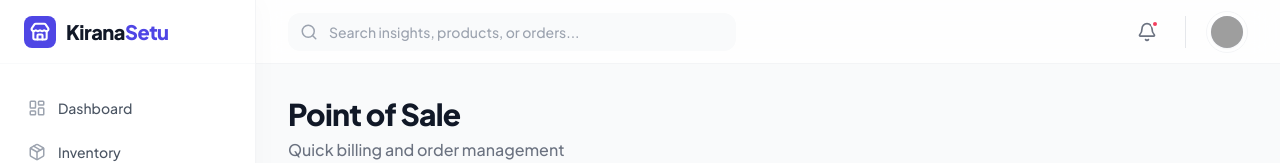
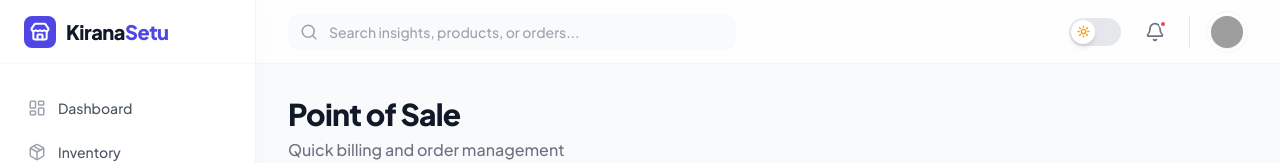
Before and after one commit to mann2007-ptl/kiranaSetu, a React (Vite) app in the folder frontend/: page /sales in a window 1280 px wide. Shown: the top 163 px of the page. Built offline with nearby package versions, Linux system fonts and the light colour scheme; grey boxes are pictures that could not be loaded.

Commit message:
implement global theme system and style base UI components

```diff
--- a/frontend/src/App.jsx
+++ b/frontend/src/App.jsx
@@ -1,5 +1,6 @@
 import React from 'react'
 import { BrowserRouter, Routes, Route } from 'react-router-dom'
+import { ThemeProvider } from './context/ThemeContext'
 import LandingPage from './pages/LandingPage'
 import LoginPage from './pages/LoginPage'
 import SignupPage from './pages/SignupPage'
@@ -13,6 +14,7 @@ import SettingsPage from './pages/SettingsPage'
 
 function App() {
   return (
+    <ThemeProvider>
       <BrowserRouter>
         <Routes>
           <Route path="/" element={<LandingPage />} />
@@ -27,6 +29,7 @@ function App() {
           <Route path="/settings" element={<SettingsPage />} />
         </Routes>
       </BrowserRouter>
+    </ThemeProvider>
   )
 }
 
--- a/frontend/src/components/Badge.jsx
+++ b/frontend/src/components/Badge.jsx
@@ -4,11 +4,11 @@ const Badge = ({ children, variant = 'primary', className = '' }) => {
     const baseStyles = 'inline-flex items-center px-2.5 py-0.5 rounded-full text-xs font-medium tracking-wide';
 
     const variants = {
-        primary: 'bg-indigo-50 text-indigo-700 border border-indigo-100',
-        success: 'bg-emerald-50 text-emerald-700 border border-emerald-100',
-        danger: 'bg-rose-50 text-rose-700 border border-rose-100',
-        warning: 'bg-amber-50 text-amber-700 border border-amber-100',
-        neutral: 'bg-gray-100 text-gray-700 border border-gray-200'
+        primary: 'bg-indigo-50 dark:bg-indigo-900/40 text-indigo-700 dark:text-indigo-300 border border-indigo-100 dark:border-indigo-700/50',
+        success: 'bg-emerald-50 dark:bg-emerald-900/40 text-emerald-700 dark:text-emerald-300 border border-emerald-100 dark:border-emerald-700/50',
+        danger: 'bg-rose-50 dark:bg-rose-900/40 text-rose-700 dark:text-rose-300 border border-rose-100 dark:border-rose-700/50',
+        warning: 'bg-amber-50 dark:bg-amber-900/40 text-amber-700 dark:text-amber-300 border border-amber-100 dark:border-amber-700/50',
+        neutral: 'bg-gray-100 dark:bg-gray-700 text-gray-700 dark:text-gray-300 border border-gray-200 dark:border-gray-600'
     };
 
     return (
--- a/frontend/src/components/Button.jsx
+++ b/frontend/src/components/Button.jsx
@@ -13,8 +13,8 @@ const Button = ({
 
     const variants = {
         primary: 'bg-[#4F46E5] text-white hover:bg-indigo-700 shadow-sm hover:shadow-md hover:shadow-indigo-500/20 active:scale-[0.98]',
-        secondary: 'bg-white text-gray-700 border border-gray-200 hover:bg-gray-50 active:scale-[0.98]',
-        ghost: 'bg-transparent text-gray-600 hover:bg-gray-100 hover:text-gray-900 active:scale-[0.98]'
+        secondary: 'bg-white dark:bg-gray-700 text-gray-700 dark:text-gray-200 border border-gray-200 dark:border-gray-600 hover:bg-gray-50 dark:hover:bg-gray-600 active:scale-[0.98]',
+        ghost: 'bg-transparent text-gray-600 dark:text-gray-400 hover:bg-gray-100 dark:hover:bg-gray-700 hover:text-gray-900 dark:hover:text-white active:scale-[0.98]'
     };
 
     const sizes = {
--- a/frontend/src/components/Card.jsx
+++ b/frontend/src/components/Card.jsx
@@ -4,8 +4,8 @@ const Card = ({ children, className = '', noPadding = false }) => {
     return (
         <div
             className={`
-        bg-white rounded-2xl border border-gray-100 shadow-[0_4px_20px_-4px_rgba(0,0,0,0.05)]
-        transition-all duration-300 hover:shadow-[0_8px_30px_-4px_rgba(0,0,0,0.08)]
+        bg-white dark:bg-gray-900 rounded-2xl border border-gray-100 dark:border-gray-800 shadow-[0_4px_20px_-4px_rgba(0,0,0,0.05)] dark:shadow-[0_4px_20px_-4px_rgba(0,0,0,0.3)]
+        transition-all duration-300 hover:shadow-[0_8px_30px_-4px_rgba(0,0,0,0.08)] dark:hover:shadow-[0_8px_30px_-4px_rgba(0,0,0,0.4)]
         ${noPadding ? '' : 'p-6'}
         ${className}
       `}
--- a/frontend/src/components/Footer.jsx
+++ b/frontend/src/components/Footer.jsx
@@ -3,7 +3,7 @@ import StorefrontIcon from '@mui/icons-material/Storefront'
 
 function Footer() {
   return (
-    <footer className="relative bg-gray-950 text-white py-12 px-6">
+    <footer className="relative bg-gray-950 dark:bg-gray-900 text-white py-12 px-6 border-t border-gray-800 dark:border-gray-700">
 
       {/* Top gradient glow */}
       <div className="absolute top-0 left-1/2 -translate-x-1/2 w-1/2 h-px bg-gradient-to-r from-transparent via-indigo-500 to-transparent" />
--- /dev/null
+++ b/frontend/src/components/ThemeToggle.jsx
@@ -0,0 +1,40 @@
+import React from 'react'
+import { Sun, Moon } from 'lucide-react'
+import { useTheme } from '../context/ThemeContext'
+
+/**
+ * Animated pill-style theme toggle button.
+ * Shows a sun icon in dark mode and a moon icon in light mode.
+ */
+const ThemeToggle = () => {
+    const { isDark, toggleTheme } = useTheme()
+
+    return (
+        <button
+            onClick={toggleTheme}
+            aria-label={isDark ? 'Switch to light mode' : 'Switch to dark mode'}
+            className={`
+        relative flex items-center w-[52px] h-7 rounded-full p-0.5 transition-all duration-300 focus:outline-none focus:ring-2 focus:ring-indigo-500 focus:ring-offset-2
+        ${isDark
+                    ? 'bg-indigo-600 focus:ring-offset-gray-900'
+                    : 'bg-gray-200 focus:ring-offset-white'}
+      `}
+        >
+            {/* Sliding knob */}
+            <span
+                className={`
+          flex items-center justify-center w-6 h-6 rounded-full shadow-md transform transition-transform duration-300
+          ${isDark ? 'translate-x-[24px] bg-white' : 'translate-x-0 bg-white'}
+        `}
+            >
+                {isDark ? (
+                    <Moon size={13} className="text-indigo-600" strokeWidth={2.5} />
+                ) : (
+                    <Sun size={13} className="text-amber-500" strokeWidth={2.5} />
+                )}
+            </span>
+        </button>
+    )
+}
+
+export default ThemeToggle
--- a/frontend/src/components/TopNavbar.jsx
+++ b/frontend/src/components/TopNavbar.jsx
@@ -1,13 +1,14 @@
 import React from 'react';
 import { Search, Bell, Menu } from 'lucide-react';
+import ThemeToggle from './ThemeToggle';
 
 const TopNavbar = ({ onMenuClick }) => {
     return (
-        <header className="h-16 bg-white/80 backdrop-blur-md border-b border-gray-100 flex items-center justify-between px-4 sm:px-6 lg:px-8 z-30 sticky top-0 shrink-0">
+        <header className="h-16 bg-white/80 dark:bg-gray-900/80 backdrop-blur-md border-b border-gray-100 dark:border-gray-800 flex items-center justify-between px-4 sm:px-6 lg:px-8 z-30 sticky top-0 shrink-0">
             <div className="flex items-center gap-4 flex-1">
                 <button
                     onClick={onMenuClick}
-                    className="p-2 -ml-2 rounded-lg text-gray-500 hover:bg-gray-100 lg:hidden transition-colors"
+                    className="p-2 -ml-2 rounded-lg text-gray-500 dark:text-gray-400 hover:bg-gray-100 dark:hover:bg-gray-800 lg:hidden transition-colors"
                 >
                     <Menu size={20} />
                 </button>
@@ -19,20 +20,23 @@ const TopNavbar = ({ onMenuClick }) => {
                     <input
                         type="text"
                         placeholder="Search insights, products, or orders..."
-                        className="w-full pl-10 pr-4 py-2 bg-gray-50 border border-transparent rounded-[12px] text-sm focus:bg-white focus:border-indigo-500 focus:ring-4 focus:ring-indigo-500/10 outline-none transition-all placeholder:text-gray-400 font-medium"
+                        className="w-full pl-10 pr-4 py-2 bg-gray-50 dark:bg-gray-800 border border-transparent dark:border-gray-700 rounded-[12px] text-sm text-gray-900 dark:text-gray-100 focus:bg-white dark:focus:bg-gray-700 focus:border-indigo-500 focus:ring-4 focus:ring-indigo-500/10 outline-none transition-all placeholder:text-gray-400 font-medium"
                     />
                 </div>
             </div>
 
-            <div className="flex items-center gap-3 sm:gap-5">
-                <button className="relative p-2 rounded-full text-gray-500 hover:bg-gray-100 transition-colors">
+            <div className="flex items-center gap-3 sm:gap-4">
+                {/* Theme Toggle */}
+                <ThemeToggle />
+
+                <button className="relative p-2 rounded-full text-gray-500 dark:text-gray-400 hover:bg-gray-100 dark:hover:bg-gray-800 transition-colors">
                     <Bell size={20} />
-                    <span className="absolute top-1.5 right-1.5 w-2 h-2 bg-rose-500 border-2 border-white rounded-full"></span>
+                    <span className="absolute top-1.5 right-1.5 w-2 h-2 bg-rose-500 border-2 border-white dark:border-gray-900 rounded-full"></span>
                 </button>
 
-                <div className="h-8 w-px bg-gray-200 hidden sm:block"></div>
+                <div className="h-8 w-px bg-gray-200 dark:bg-gray-700 hidden sm:block"></div>
 
-                <button className="flex items-center p-1 rounded-full border border-gray-100 hover:bg-gray-50 transition-colors cursor-pointer group">
+                <button className="flex items-center p-1 rounded-full border border-gray-100 dark:border-gray-700 hover:bg-gray-50 dark:hover:bg-gray-800 transition-colors cursor-pointer group">
                     <img
                         src="https://images.unsplash.com/photo-1599566150163-29194dcaad36?w=100&h=100&q=80"
                         alt="User profile"
--- /dev/null
+++ b/frontend/src/context/ThemeContext.jsx
@@ -0,0 +1,35 @@
+import React, { createContext, useContext, useEffect, useState } from 'react'
+
+const ThemeContext = createContext()
+
+export const ThemeProvider = ({ children }) => {
+    const [isDark, setIsDark] = useState(() => {
+        const stored = localStorage.getItem('ks-theme')
+        if (stored) return stored === 'dark'
+        return window.matchMedia('(prefers-color-scheme: dark)').matches
+    })
+
+    useEffect(() => {
+        const root = document.documentElement
+        if (isDark) {
+            root.classList.add('dark')
+        } else {
+            root.classList.remove('dark')
+        }
+        localStorage.setItem('ks-theme', isDark ? 'dark' : 'light')
+    }, [isDark])
+
+    const toggleTheme = () => setIsDark((prev) => !prev)
+
+    return (
+        <ThemeContext.Provider value={{ isDark, toggleTheme }}>
+            {children}
+        </ThemeContext.Provider>
+    )
+}
+
+export const useTheme = () => {
+    const ctx = useContext(ThemeContext)
+    if (!ctx) throw new Error('useTheme must be used within ThemeProvider')
+    return ctx
+}
```
Also changed, not shown: frontend/src/components/HeroSection.jsx (+12 -12 lines). Lines whose indentation alone changed are shown as unchanged.
